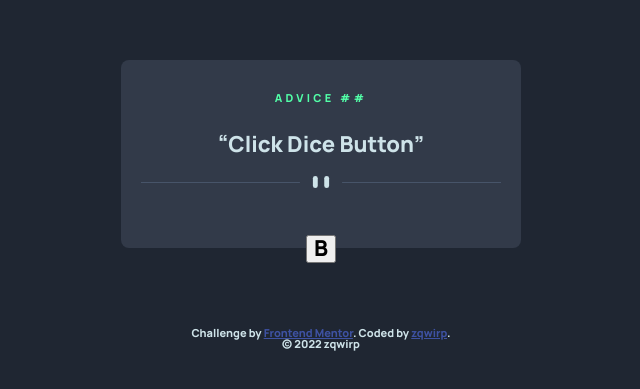
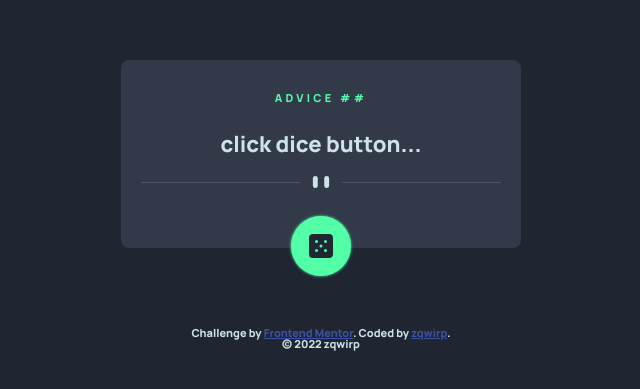
Before and after one commit to zqwirp/advice-generator-app, a website: page index.html in a window 1280 px wide. Shown: the part 195-584 px from the top of the page, without its empty margins (319-959 px from the left). Drawn offline with Linux system fonts and the light colour scheme.

Commit message:
Add transition

```diff
--- a/index.html
+++ b/index.html
@@ -19,7 +19,7 @@
       <div class="box">
         <div class="box__title">ADVICE #<span id="advice-id">#</span></div>
         <div class="box__body">
-          <q><span id="advice">Click Dice Button</span></q>
+          <span id="advice">click dice button...</span>
         </div>
         <div class="box__dvider">
           <img
@@ -34,7 +34,7 @@
           />
         </div>
 
-        <button>B</button>
+        <button><img src="assets/icon-dice.svg" alt="dice"></button>
       </div>
 
       <div class="attribution">
--- a/scss/style.scss
+++ b/scss/style.scss
@@ -49,9 +49,36 @@
 
   button {
     position: absolute;
-    bottom: -15px;
+    bottom: -28px;
     left: 50%;
-    transform: translateX(-50%)
+    transform: translateX(-50%);
+
+    padding: 18px;
+
+    background-color: $color-green-200;
+    border: none;
+    border-radius: 50%;
+    box-shadow: 0 0 3px 0 $color-green-200;
+
+    transition: all 0.1s;
+
+    img {
+      transition: all 0.1s;
+    }
+
+    cursor: pointer;
+    &:hover {
+      background-color: lighten($color-green-200, 10);
+      box-shadow: 0 0 7px 1px lighten($color-green-200, 5);
+    }
+    &:active {
+      background-color: darken($color-green-200, 10);
+      box-shadow: 0 0 7px 1px darken($color-green-200, 5), 0 0 10px 0 darkcyan inset;
+
+      img {
+        transform: scale(0.95);
+      }
+    }
   }
 }
 
```
Also changed, not shown: style.css, 1 other file.
